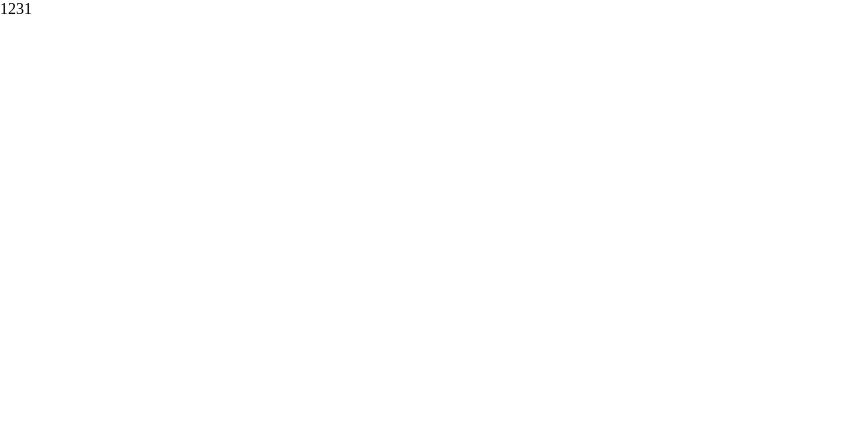
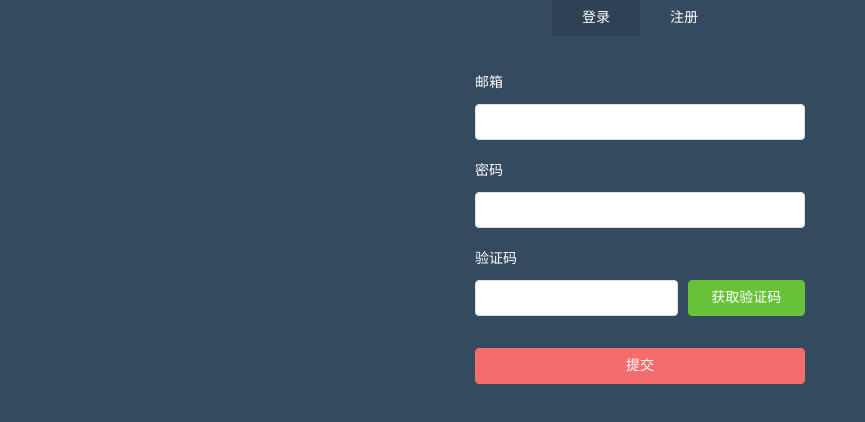
Before and after one commit to sh6616/vue-admin, a Vue app: page /#/login in a window 1280 px wide. Shown: the top 422 px of the page, without its empty margins (0-865 px from the left). Built offline with nearby package versions, Linux system fonts and the light colour scheme.

Commit message:
完成了登录界面验证

```diff
--- a/package.json
+++ b/package.json
@@ -25,6 +25,8 @@
     "eslint": "^5.16.0",
     "eslint-plugin-prettier": "^3.1.1",
     "eslint-plugin-vue": "^5.0.0",
+    "less": "^3.10.3",
+    "less-loader": "^5.0.0",
     "node-sass": "^4.12.0",
     "prettier": "^1.19.1",
     "sass-loader": "^8.0.0",
--- /dev/null
+++ b/src/utils/validate.js
@@ -0,0 +1,28 @@
+// 过滤特殊字符
+export function stripscript(str) {
+  var pattern = new RegExp(
+    "[`~!@#$^&*()=|{}':;',\\[\\].<>/?~！@#￥……&*（）&;—|{ }【】‘；：”“'。，、？]"
+  );
+  var rs = "";
+  for (var i = 0; i < str.length; i++) {
+    rs = rs + str.substr(i, 1).replace(pattern, "");
+  }
+  return rs;
+}
+// 验证邮箱
+export function validateEmail(value) {
+  let reg = /^([a-zA-Z]|[0-9])(\w|-)+@[a-zA-Z0-9]+\.([a-zA-Z]{2,4})$/;
+  return !reg.test(value) ? true : false;
+}
+//验证密码
+export function validatePassWord(value) {
+  //字母+数字
+  let reg = /^(?!\D+$)(?![^a-zA-Z]+$)\S{6,20}$/;
+  return !reg.test(value) ? true : false;
+}
+//验证验证码
+export function validatecode(value) {
+  //字母 或 数字
+  let reg = /^[a-z0-9]{6}$/;
+  return !reg.test(value) ? true : false;
+}
--- a/src/views/login/index.vue
+++ b/src/views/login/index.vue
@@ -1,9 +1,246 @@
 <template>
-  <div>1231</div>
+  <div id="login">
+    <div class="login-wrap">
+      <ul class="menu-tab">
+        <li
+          v-bind:class="{ current: item.current }"
+          v-for="(item, index) in menTab"
+          :key="index"
+          @click="toggleMenu(item)"
+        >
+          {{ item.txt }}
+        </li>
+      </ul>
+      <!-- form表单 -->
+      <el-form
+        :model="ruleForm"
+        status-icon
+        :rules="rules"
+        ref="ruleForm"
+        class="login-form"
+        size="medium"
+      >
+        <el-form-item prop="username" class="item-from">
+          <label for="">邮箱</label>
+          <el-input
+            type="text"
+            v-model="ruleForm.username"
+            autocomplete="off"
+          ></el-input>
+        </el-form-item>
+        <el-form-item prop="password" class="item-from">
+          <label for="">密码</label>
+          <el-input
+            type="text"
+            v-model="ruleForm.password"
+            autocomplete="off"
+            minlength="6"
+            maxlength="20"
+          ></el-input>
+        </el-form-item>
+        <el-form-item
+          prop="passwords"
+          class="item-from"
+          v-show="model === 'register'"
+        >
+          <label for="">重复密码</label>
+          <el-input
+            type="text"
+            v-model="ruleForm.passwords"
+            autocomplete="off"
+            minlength="6"
+            maxlength="20"
+          ></el-input>
+        </el-form-item>
+        <el-form-item prop="code" class="item-from">
+          <label for="">验证码</label>
+          <el-row :gutter="10">
+            <el-col :span="15"
+              ><el-input
+                v-model.number="ruleForm.code"
+                minlength="6"
+                maxlength="20"
+              ></el-input
+            ></el-col>
+            <el-col :span="9"
+              ><el-button type="success" class="block"
+                >获取验证码</el-button
+              ></el-col
+            >
+          </el-row>
+        </el-form-item>
+        <el-form-item>
+          <el-button
+            type="danger"
+            @click="submitForm('ruleForm')"
+            class=" login-btn block"
+            >提交</el-button
+          >
+        </el-form-item>
+      </el-form>
+    </div>
+  </div>
 </template>
 
 <script>
-export default {};
+import {
+  stripscript,
+  validateEmail,
+  validatePassWord,
+  validatecode
+} from "@/utils/validate.js";
+export default {
+  name: "login",
+  data() {
+    // form表单数据
+    //验证用户名
+    var validateUsername = (rule, value, callback) => {
+      if (value === "") {
+        callback(new Error("请输入用户名"));
+      } else if (validateEmail(value)) {
+        callback(new Error("用户名格式有误"));
+      } else {
+        callback();
+      }
+    };
+    //验证密码
+    var validatePassword = (rule, value, callback) => {
+      this.ruleForm.password = stripscript(value);
+      value = this.ruleForm.password;
+      if (value === "") {
+        callback(new Error("请输入密码"));
+      } else if (validatePassWord(value)) {
+        callback(new Error("密码为6-20位的数字+字母"));
+      } else {
+        callback();
+      }
+    };
+    //验证重复密码
+    var validatePasswords = (rule, value, callback) => {
+      this.ruleForm.passwords = stripscript(value);
+      value = this.ruleForm.passwords;
+      if (value === "") {
+        callback(new Error("请再次输入密码"));
+      } else if (value != this.ruleForm.password) {
+        callback(new Error("重复密码不正确"));
+      } else {
+        callback();
+      }
+    };
+    //验证验证码
+    var validateCode = (rule, value, callback) => {
+      //如果模块值为login，直接通过
+      if (this.model === "login") {
+        callback();
+      }
+      if (value === "") {
+        return callback(new Error("请输入验证码"));
+      } else if (validatecode(value)) {
+        callback(new Error("验证码格式错误"));
+      } else {
+        callback();
+      }
+    };
+    return {
+      menTab: [
+        { txt: "登录", current: true, type: "login" },
+        { txt: "注册", current: false, type: "register" }
+      ],
+      //模块值
+      model: "login",
+      //表单数据
+      ruleForm: {
+        username: "",
+        password: "",
+        passwords: "",
+        code: ""
+      },
+      rules: {
+        username: [{ validator: validateUsername, trigger: "blur" }],
+        password: [{ validator: validatePassword, trigger: "blur" }],
+        passwords: [{ validator: validatePasswords, trigger: "blur" }],
+        code: [{ validator: validateCode, trigger: "blur" }]
+      }
+    };
+  },
+  created() {},
+  //挂在完成后执行的
+  mounted() {},
+  //写函数的地方
+  methods: {
+    toggleMenu(data) {
+      // this.menTab.forEach(elem) => {
+      //   elem.current = false
+      // }
+      for (let i = 0; i < this.menTab.length; i++) {
+        this.menTab[i].current = false;
+      }
+      //高光
+      data.current = true;
+      //修改模块值
+      this.model = data.type;
+    },
+    submitForm(formName) {
+      this.$refs[formName].validate(valid => {
+        if (valid) {
+          alert("submit!");
+        } else {
+          console.log("error submit!!");
+          return false;
+        }
+      });
+    },
+    resetForm(formName) {
+      this.$refs[formName].resetFields();
+    }
+  }
+};
 </script>
 
-<style lang="less" scoped></style>
+<style lang="less" scoped>
+#login {
+  height: 100vh;
+  background-color: #344a5f;
+}
+.login-wrap {
+  width: 330px;
+  margin: auto;
+}
+.menu-tab {
+  text-align: center;
+  li {
+    display: inline-block;
+    width: 88px;
+    line-height: 36px;
+    font-size: 14px;
+    color: #fff;
+    border-radius: 2px;
+    cursor: pointer;
+  }
+  .current {
+    background-color: rgba(0, 0, 0, 0.1);
+  }
+}
+.el-form-item {
+  margin-bottom: 0;
+}
+.login-form {
+  margin-top: 29px;
+  label {
+    display: block;
+    margin-bottom: 3px;
+    font-size: 14px;
+    color: #fff;
+  }
+  .item-from {
+    margin-bottom: 13px;
+  }
+  .block {
+    display: block;
+    width: 100%;
+  }
+  .login-btn {
+    margin-top: 19px;
+  }
+}
+</style>
--- a/vue.config.js
+++ b/vue.config.js
@@ -12,18 +12,13 @@
   chainWebpack: (config) => {
   },
   configureWebpack: (config) => {
-    // config.resolve = { // 配置解析别名
-    //   extensions: ['.js', '.json', '.vue'],
-    //   alias: {
-    //     '@': path.resolve(__dirname, './src'),
-    //     'public': path.resolve(__dirname, './public'),
-    //     'components': path.resolve(__dirname, './src/components'),
-    //     'common': path.resolve(__dirname, './src/common'),
-    //     'api': path.resolve(__dirname, './src/api'),
-    //     'views': path.resolve(__dirname, './src/views'),
-    //     'data': path.resolve(__dirname, './src/data')
-    //   }
-    // }
+    config.resolve = { // 配置解析别名
+      extensions: ['.js', '.json', '.vue'],
+      alias: {
+        '@': path.resolve(__dirname, './src'),//自动添加文件名后缀
+        '@c': path.resolve(__dirname, './src/components'),
+      }
+    }
   },
   // 生产环境是否生成 sourceMap 文件
   productionSourceMap: false,
```
Also changed, not shown: 1 other file (tests, documents, lock files or other folders).
